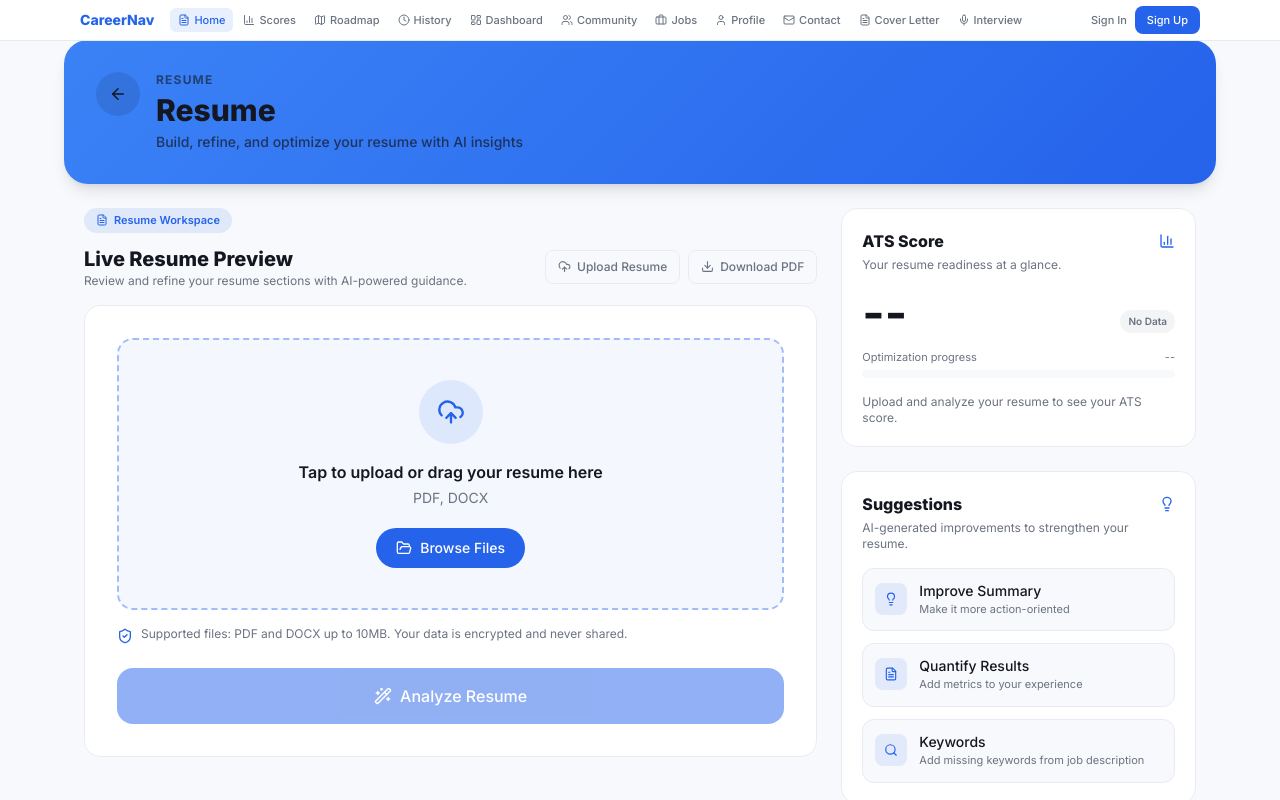
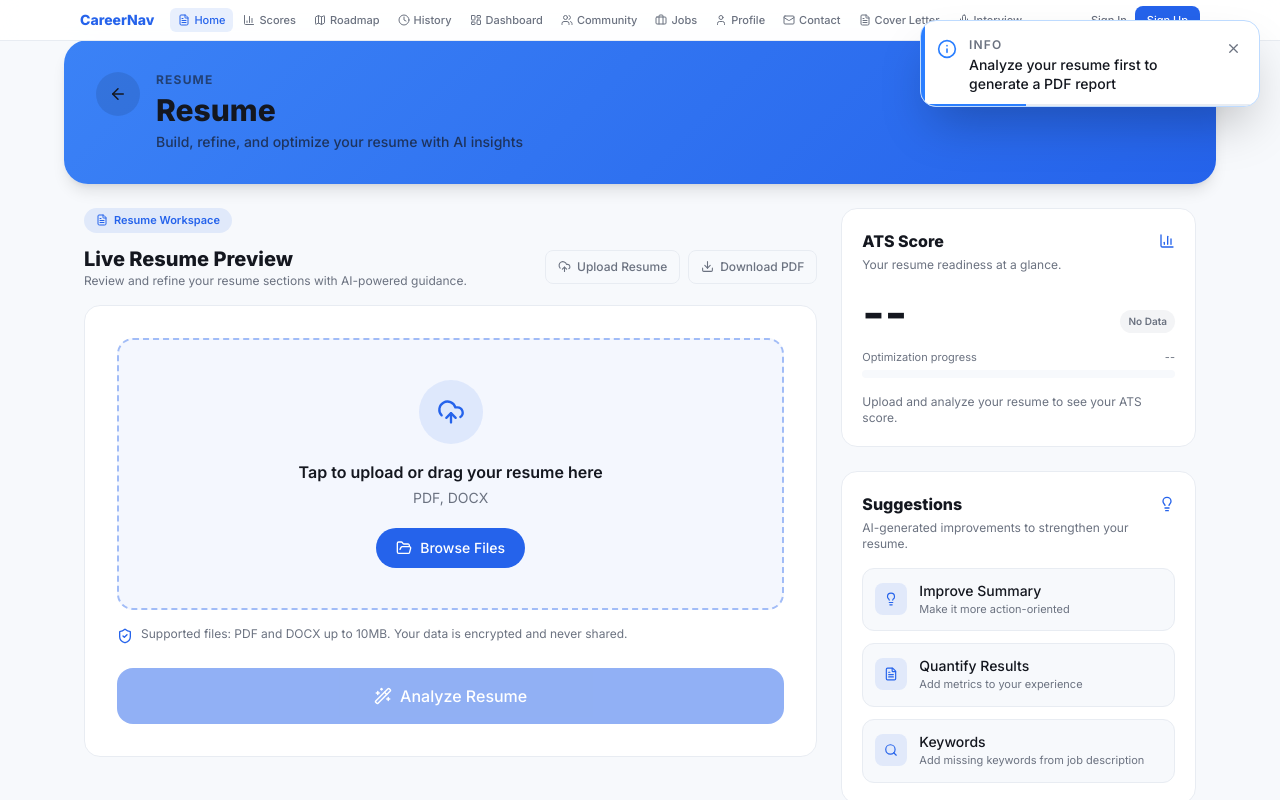
Before and after one commit to ShaheerKhalid01/AI-Career-Navigation, a Next.js app: page / in a window 1280 px wide. Both pictures are taken after a click on the button "Download PDF". Shown: the top 800 px of the page. Built offline with nearby package versions, Linux system fonts and the light colour scheme.

Commit message:
Fix API URL configuration for Render deployment - auto-detect Render backend URL

```diff
--- a/app/dashboard/page.tsx
+++ b/app/dashboard/page.tsx
@@ -37,7 +37,7 @@ export default function Dashboard() {
   useEffect(() => {
     const stored = sessionStorage.getItem('navResult');
     if (!stored) {
-      router.push('/');
+      router.push('/?message=Please upload and analyze your resume first — the dashboard will be available after that.');
       return;
     }
     setData(JSON.parse(stored));
--- a/app/layout.tsx
+++ b/app/layout.tsx
@@ -7,6 +7,7 @@ import BottomNav from '@/components/common/BottomNav';
 import { AuthProvider } from '@/lib/AuthContext';
 import { ThemeProvider } from '@/lib/ThemeContext';
 import StoreProvider from '@/lib/store/StoreProvider';
+import { ToastProvider } from '@/components/common/ToastProvider';
 
 const geistSans = Geist({
   variable: "--font-geist-sans",
@@ -37,11 +38,13 @@ export default function RootLayout({
 <AuthProvider>
 <StoreProvider>
 <ThemeProvider>
+<ToastProvider>
 <TopNav />
 <div className="pt-10 md:pt-10">
 {children}
 </div>
 <BottomNav />
+</ToastProvider>
 </ThemeProvider>
 </StoreProvider>
 </AuthProvider></body>
--- a/app/login/page.tsx
+++ b/app/login/page.tsx
@@ -1,35 +1,30 @@
 'use client';
 
-import { useState, useEffect, Suspense } from 'react';
+import { useState, useEffect, Suspense, useRef } from 'react';
 import { useRouter, useSearchParams } from 'next/navigation';
 import Link from 'next/link';
+import { useToast } from '@/components/common/ToastProvider';
 
 function LoginContent() {
   const router = useRouter();
   const searchParams = useSearchParams();
+  const { showToast } = useToast();
   const [email, setEmail] = useState('');
   const [password, setPassword] = useState('');
   const [error, setError] = useState('');
   const [loading, setLoading] = useState(false);
-  const [toast, setToast] = useState<{ msg: string; type: 'info' | 'error' } | null>(null);
+  const toastShown = useRef(false);
 
   useEffect(() => {
     const message = searchParams.get('message');
-    if (message) {
-      setToast({ msg: message, type: 'info' });
-      // clear the message from url
+    if (message && !toastShown.current) {
+      toastShown.current = true;
+      showToast(message, 'info');
       const url = new URL(window.location.href);
       url.searchParams.delete('message');
       window.history.replaceState({}, '', url);
     }
-  }, [searchParams]);
-
-  useEffect(() => {
-    if (toast) {
-      const t = setTimeout(() => setToast(null), 3500);
-      return () => clearTimeout(t);
-    }
-  }, [toast]);
+  }, [searchParams, showToast]);
 
   const handleSubmit = async (e: React.FormEvent) => {
     e.preventDefault();
@@ -45,7 +40,7 @@ function LoginContent() {
       if (!res.ok) throw new Error(data.error || 'Login failed');
       localStorage.setItem('auth_token', data.token);
       localStorage.setItem('auth_user', JSON.stringify(data.user));
-      window.location.href = '/';
+      window.location.href = '/dashboard';
     } catch (err) {
       setError(err instanceof Error ? err.message : 'Login failed');
     } finally {
@@ -54,15 +49,7 @@ function LoginContent() {
   };
 
   return (
-    <div className="min-h-screen flex items-center justify-center bg-[var(--bg)] px-4 relative">
-      {/* Toast Notification */}
-      {toast && (
-        <div className={`absolute top-4 right-4 px-4 py-3 rounded-xl shadow-lg transition-all duration-300 transform translate-y-0 opacity-100 ${
-            toast.type === 'info' ? 'bg-[var(--accent)] text-white' : 'bg-red-500 text-white'
-          }`}>
-            {toast.msg}
-        </div>
-      )}
+    <div className="min-h-screen flex items-center justify-center bg-[var(--bg)] px-4">
 
       <div className="w-full max-w-md bg-[var(--surface)] rounded-2xl border border-[var(--border)] p-8">
         <div className="text-center mb-8">
--- a/app/page.tsx
+++ b/app/page.tsx
@@ -1,13 +1,14 @@
 'use client';
 
-import { useEffect } from 'react';
-import { useRouter } from 'next/navigation';
+import { useEffect, Suspense, useRef } from 'react';
+import { useRouter, useSearchParams } from 'next/navigation';
 import { useAuth } from '@/lib/AuthContext';
 import { useDispatch, useSelector } from 'react-redux';
 import { RootState } from '@/lib/store/store';
-import { setAnalysisData, setLoading, setError, setToast, setHasResume } from '@/lib/store/resumeSlice';
+import { setAnalysisData, setLoading, setError, setHasResume } from '@/lib/store/resumeSlice';
 import { generateRoadmapPdf } from '@/lib/pdfGenerator';
 import GradientHeader from '@/components/common/GradientHeader';
+import { useToast } from '@/components/common/ToastProvider';
 
 // Components
 import ResumeWorkspaceToolbar from '@/components/resume/ResumeWorkspaceToolbar';
@@ -17,21 +18,30 @@ import ATSScoreCard from '@/components/resume/ATSScoreCard';
 import SuggestionsList from '@/components/resume/SuggestionsList';
 import SkillMatchSummary from '@/components/resume/SkillMatchSummary';
 
-export default function Home() {
+function HomeContent() {
   const router = useRouter();
   const { token } = useAuth();
   const dispatch = useDispatch();
+  const { showToast } = useToast();
 
-  const { loading, error, hasResume, toast, analysisData } = useSelector(
+  const { loading, error, hasResume, analysisData } = useSelector(
     (state: RootState) => state.resume
   );
+  const searchParams = useSearchParams();
 
+  const toastShown = useRef(false);
+
+  // Show toast for messages coming from redirects (e.g. from dashboard)
   useEffect(() => {
-    if (toast) {
-      const t = setTimeout(() => dispatch(setToast(null)), 2500);
-      return () => clearTimeout(t);
+    const message = searchParams.get('message');
+    if (message && !toastShown.current) {
+      toastShown.current = true;
+      showToast(message, 'info');
+      const url = new URL(window.location.href);
+      url.searchParams.delete('message');
+      window.history.replaceState({}, '', url);
     }
-  }, [toast, dispatch]);
+  }, [searchParams, showToast]);
 
   useEffect(() => {
     const stored = sessionStorage.getItem('navResult');
@@ -45,7 +55,7 @@ export default function Home() {
 
   const handleDownloadPdf = () => {
     if (!analysisData) {
-      dispatch(setToast({ msg: 'Analyze your resume first to generate a PDF report', type: 'info' }));
+      showToast('Analyze your resume first to generate a PDF report', 'info');
       return;
     }
     try {
@@ -56,9 +66,9 @@ export default function Home() {
         missingSkills: analysisData.analysis?.missingSkills || [],
         weeks: analysisData.roadmap || [],
       });
-      dispatch(setToast({ msg: 'PDF report downloaded!', type: 'success' }));
+      showToast('PDF report downloaded!', 'success');
     } catch {
-      dispatch(setToast({ msg: 'Could not generate PDF. Try analyzing first.', type: 'info' }));
+      showToast('Could not generate PDF. Try analyzing first.', 'warning');
     }
   };
 
@@ -112,13 +122,6 @@ export default function Home() {
   return (
     <main className="min-h-screen bg-[var(--bg)] ">
       <div className="max-w-6xl mx-auto">
-        {toast && (
-          <div className={`fixed top-4 right-4 z-50 px-4 py-3 rounded-xl shadow-lg text-sm font-medium animate-fade-in-up ${
-            toast.type === 'success' ? 'bg-[var(--success)] text-white' : 'bg-[var(--accent)] text-white'
-          }`}>
-            {toast.msg}
-          </div>
-        )}
 
         <GradientHeader
           eyebrow="Resume"
@@ -158,3 +161,11 @@ export default function Home() {
     </main>
   );
 }
+
+export default function Home() {
+  return (
+    <Suspense fallback={<div className="min-h-screen bg-[var(--bg)]" />}>
+      <HomeContent />
+    </Suspense>
+  );
+}
--- a/app/signup/page.tsx
+++ b/app/signup/page.tsx
@@ -26,7 +26,7 @@ export default function SignupPage() {
       if (!res.ok) throw new Error(data.error || 'Registration failed');
       localStorage.setItem('auth_token', data.token);
       localStorage.setItem('auth_user', JSON.stringify(data.user));
-      window.location.href = '/';
+      window.location.href = '/dashboard';
     } catch (err) {
       setError(err instanceof Error ? err.message : 'Registration failed');
     } finally {
--- /dev/null
+++ b/components/common/Toast.tsx
@@ -0,0 +1,136 @@
+'use client';
+
+import { useEffect, useState } from 'react';
+import { CheckCircle, Info, AlertTriangle, XCircle, X } from 'lucide-react';
+
+export type ToastType = 'success' | 'error' | 'info' | 'warning';
+
+interface ToastProps {
+  msg: string;
+  type?: ToastType;
+  onClose?: () => void;
+  duration?: number;
+}
+
+const config: Record<ToastType, {
+  icon: React.ReactNode;
+  bar: string;
+  bg: string;
+  border: string;
+  iconColor: string;
+  title: string;
+}> = {
+  success: {
+    icon: <CheckCircle size={20} />,
+    bar: 'bg-emerald-500',
+    bg: 'bg-white dark:bg-[#1A1D27]',
+    border: 'border-emerald-200 dark:border-emerald-800',
+    iconColor: 'text-emerald-500',
+    title: 'Success',
+  },
+  error: {
+    icon: <XCircle size={20} />,
+    bar: 'bg-red-500',
+    bg: 'bg-white dark:bg-[#1A1D27]',
+    border: 'border-red-200 dark:border-red-800',
+    iconColor: 'text-red-500',
+    title: 'Error',
+  },
+  info: {
+    icon: <Info size={20} />,
+    bar: 'bg-blue-500',
+    bg: 'bg-white dark:bg-[#1A1D27]',
+    border: 'border-blue-200 dark:border-blue-800',
+    iconColor: 'text-blue-500',
+    title: 'Info',
+  },
+  warning: {
+    icon: <AlertTriangle size={20} />,
+    bar: 'bg-amber-500',
+    bg: 'bg-white dark:bg-[#1A1D27]',
+    border: 'border-amber-200 dark:border-amber-800',
+    iconColor: 'text-amber-500',
+    title: 'Heads up',
+  },
+};
+
+export default function Toast({ msg, type = 'info', onClose, duration = 4000 }: ToastProps) {
+  const [visible, setVisible] = useState(false);
+  const [progress, setProgress] = useState(100);
+  const c = config[type];
+
+  useEffect(() => {
+    // Slide in
+    const showTimer = setTimeout(() => setVisible(true), 10);
+
+    // Progress bar countdown
+    const startTime = Date.now();
+    const interval = setInterval(() => {
+      const elapsed = Date.now() - startTime;
+      const remaining = Math.max(0, 100 - (elapsed / duration) * 100);
+      setProgress(remaining);
+    }, 30);
+
+    // Auto-dismiss
+    const hideTimer = setTimeout(() => {
+      setVisible(false);
+      setTimeout(() => onClose?.(), 400);
+    }, duration);
+
+    return () => {
+      clearTimeout(showTimer);
+      clearTimeout(hideTimer);
+      clearInterval(interval);
+    };
+  }, [duration, onClose]);
+
+  return (
+    <div
+      className={`
+        relative flex items-start gap-3 w-[340px] max-w-[90vw]
+        ${c.bg} border ${c.border}
+        rounded-2xl shadow-2xl px-4 pt-4 pb-3 overflow-hidden
+        transition-all duration-400 ease-out
+        ${visible ? 'opacity-100 translate-x-0' : 'opacity-0 translate-x-8'}
+      `}
+      style={{
+        transition: 'opacity 0.35s cubic-bezier(.4,0,.2,1), transform 0.35s cubic-bezier(.4,0,.2,1)',
+        transform: visible ? 'translateX(0)' : 'translateX(2rem)',
+      }}
+    >
+      {/* Left accent bar */}
+      <div className={`absolute left-0 top-0 bottom-0 w-1 rounded-l-2xl ${c.bar}`} />
+
+      {/* Icon */}
+      <div className={`mt-0.5 shrink-0 ${c.iconColor}`}>{c.icon}</div>
+
+      {/* Text */}
+      <div className="flex-1 min-w-0">
+        <p className="text-xs font-semibold text-[var(--text-muted)] uppercase tracking-widest mb-0.5">
+          {c.title}
+        </p>
+        <p className="text-sm font-medium text-[var(--text)] leading-snug">{msg}</p>
+      </div>
+
+      {/* Close button */}
+      <button
+        onClick={() => {
+          setVisible(false);
+          setTimeout(() => onClose?.(), 400);
+        }}
+        className="shrink-0 mt-0.5 text-[var(--text-muted)] hover:text-[var(--text)] transition-colors rounded-lg p-0.5"
+        aria-label="Dismiss"
+      >
+        <X size={15} />
+      </button>
+
+      {/* Progress bar */}
+      <div className="absolute bottom-0 left-1 right-0 h-[2px] bg-[var(--border)] rounded-full overflow-hidden">
+        <div
+          className={`h-full ${c.bar} transition-all`}
+          style={{ width: `${progress}%`, transition: 'width 30ms linear' }}
+        />
+      </div>
+    </div>
+  );
+}
--- /dev/null
+++ b/components/common/ToastProvider.tsx
@@ -0,0 +1,56 @@
+'use client';
+
+import { useState, useCallback, createContext, useContext, type ReactNode } from 'react';
+import Toast, { type ToastType } from './Toast';
+
+interface ToastItem {
+  id: number;
+  msg: string;
+  type: ToastType;
+}
+
+interface ToastContextType {
+  showToast: (msg: string, type?: ToastType) => void;
+}
+
+const ToastContext = createContext<ToastContextType | null>(null);
+
+let counter = 0;
+
+export function ToastProvider({ children }: { children: ReactNode }) {
+  const [toasts, setToasts] = useState<ToastItem[]>([]);
+
+  const showToast = useCallback((msg: string, type: ToastType = 'info') => {
+    const id = ++counter;
+    setToasts(prev => [...prev, { id, msg, type }]);
+  }, []);
+
+  const removeToast = useCallback((id: number) => {
+    setToasts(prev => prev.filter(t => t.id !== id));
+  }, []);
+
+  return (
+    <ToastContext.Provider value={{ showToast }}>
+      {children}
+      {/* Toast Stack */}
+      <div className="fixed top-5 right-5 z-[9999] flex flex-col gap-3 items-end pointer-events-none">
+        {toasts.map(t => (
+          <div key={t.id} className="pointer-events-auto">
+            <Toast
+              msg={t.msg}
+              type={t.type}
+              onClose={() => removeToast(t.id)}
+              duration={4000}
+            />
+          </div>
+        ))}
+      </div>
+    </ToastContext.Provider>
+  );
+}
+
+export function useToast() {
+  const ctx = useContext(ToastContext);
+  if (!ctx) throw new Error('useToast must be used within ToastProvider');
+  return ctx;
+}
--- a/lib/db.ts
+++ b/lib/db.ts
@@ -1,7 +1,7 @@
 import mongoose from 'mongoose';
-import dns from 'dns';
+// import dns from 'dns';
 
-dns.setServers(['8.8.8.8', '8.8.4.4']);
+// dns.setServers(['8.8.8.8', '8.8.4.4']);
 
 const MONGO_URI = process.env.MONGO_URI as string;
 
```
Also changed, not shown: lib/rateLimit.ts (+12 -0 lines), lib/redis.ts (+13 -1 lines).
